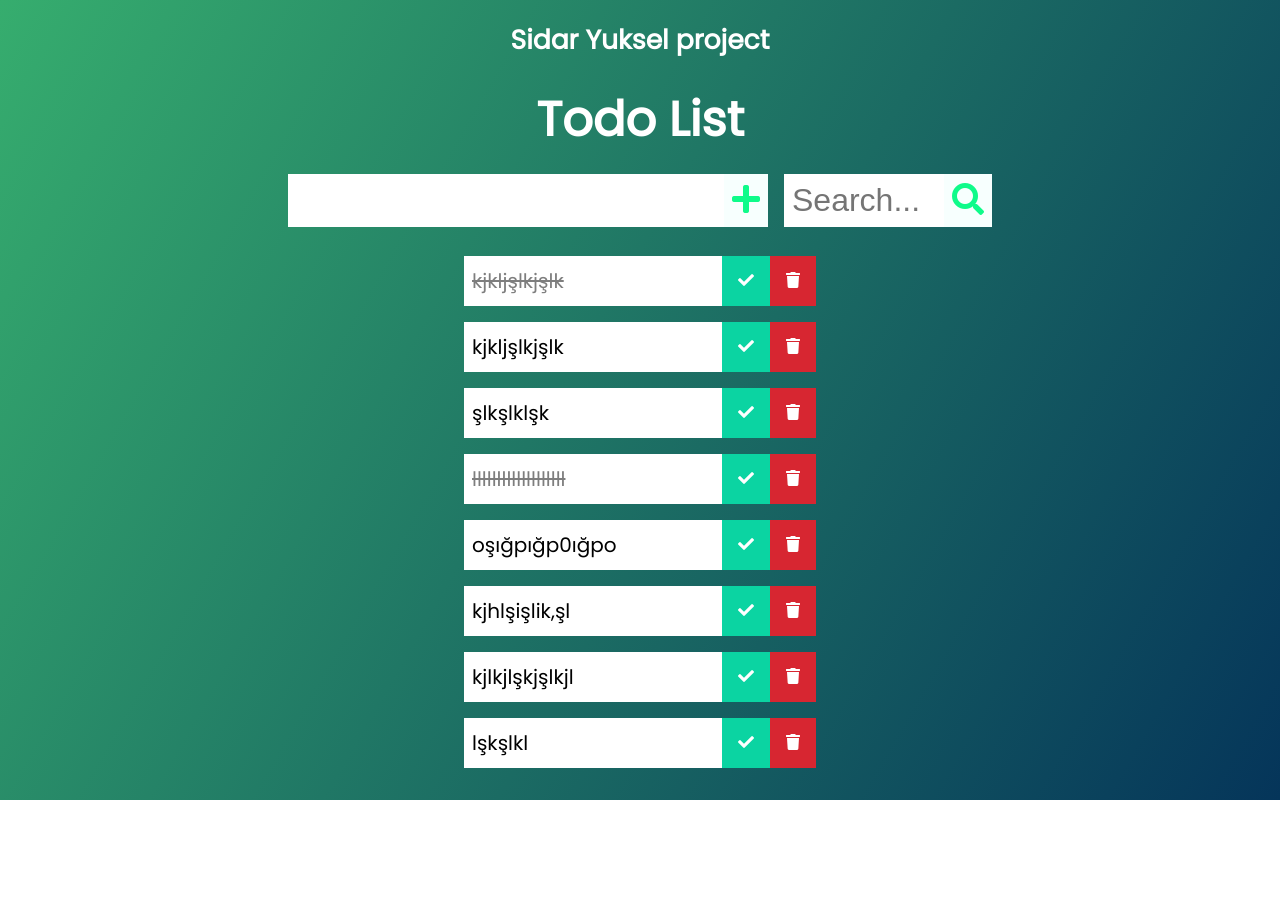
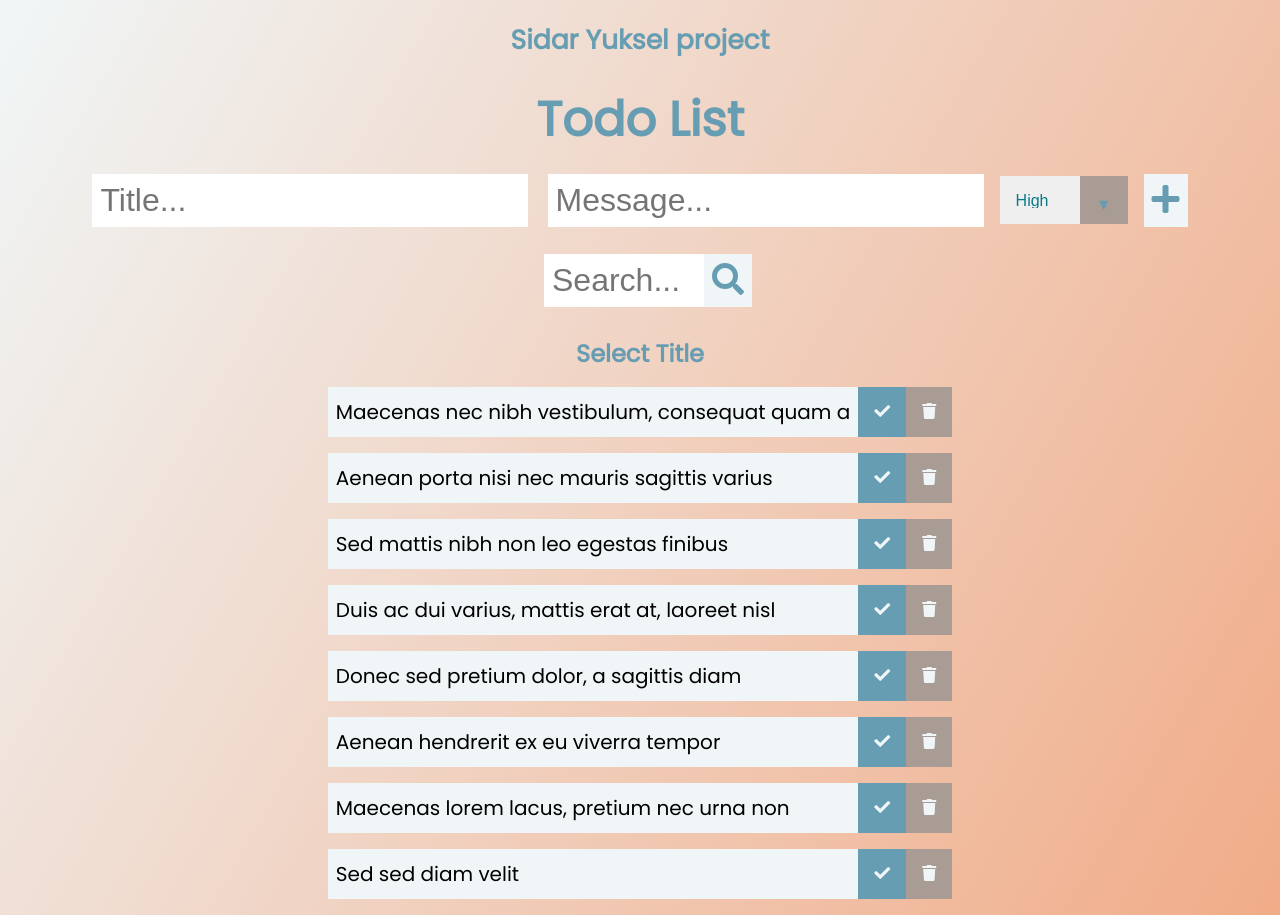
Before and after one commit to sidaryuksel/Todo-List-project, a React (Create React App) app: page / in a window 1280 px wide. Before the commit the page ends 800 px from the top, so only its background shows below. Built offline with nearby package versions, Linux system fonts and the light colour scheme; data requests are answered from the project's data file.

Commit message:
input mesage, createdDate added

```diff
--- a/db.json
+++ b/db.json
@@ -1,44 +1,44 @@
 {
   "todos": [
     {
-      "text": "kjkljşlkjşlk",
-      "completed": true,
-      "id": 15
+      "title": "Maecenas nec nibh vestibulum, consequat quam a",
+      "completed": false,
+      "id": 24
     },
     {
-      "text": "kjkljşlkjşlk",
+      "title": "Aenean porta nisi nec mauris sagittis varius",
       "completed": false,
-      "id": 16
+      "id": 25
     },
     {
-      "text": "şlkşlklşk",
+      "title": "Sed mattis nibh non leo egestas finibus",
       "completed": false,
-      "id": 17
+      "id": 26
     },
     {
-      "text": "lllllllllllllllllll",
-      "completed": true,
-      "id": 18
+      "title": "Duis ac dui varius, mattis erat at, laoreet nisl",
+      "completed": false,
+      "id": 27
     },
     {
-      "text": "oşığpığp0ığpo",
+      "title": "Donec sed pretium dolor, a sagittis diam",
       "completed": false,
-      "id": 19
+      "id": 28
     },
     {
-      "text": "kjhlşişlik,şl",
+      "title": "Aenean hendrerit ex eu viverra tempor",
       "completed": false,
-      "id": 20
+      "id": 29
     },
     {
-      "text": "kjlkjlşkjşlkjl",
+      "title": "Maecenas lorem lacus, pretium nec urna non",
       "completed": false,
-      "id": 21
+      "id": 30
     },
     {
-      "text": "lşkşlkl",
+      "title": "Sed sed diam velit",
       "completed": false,
-      "id": 22
+      "id": 31
     }
   ]
 }
--- a/src/App.css
+++ b/src/App.css
@@ -4,15 +4,14 @@
   box-sizing: border-box;
 }
 body {
-  background-image: linear-gradient(120deg, #36ad6e 0%, #05355a 100%);
-  color: white;
+  background-image: linear-gradient(120deg, #F0F6F7FF 0%, #F1AC88FF 100%);
+  color: #669DB3FF;
   font-family: "Poppins", sans-serif;
   min-height: 100vh;
 }
 header {
   font-size: 2rem;
 }
-
 header,
 form {
   min-height: 10vh;
@@ -28,32 +27,41 @@ form button {
   background: white;
 }
 form button {
-  color: #0ffb8a;
-  background: #f7fffe;
+  color: #669DB3FF;
+  background: #F0F6F7FF;
   cursor: pointer;
   transition: all 0.3s ease;
 }
 form button:hover {
-  background: #d72631;
-  color: white;
+  background: #F1AC88FF;
+  color: #F0F6F7FF;
   transform: scale(0.75);
+}
+input {
+  border-color: #669DB3FF;
+  border: thin;
 }
 .todo-container {
   display: flex;
   justify-content: center;
   align-items: center;
 }
-
+.todo-header {
+  display: flex;
+  justify-content: center;
+  align-items: center;
+  font-size: 1.5rem;
+  margin-top: 1rem;
+}
 .todo-list {
   min-width: 30%;
   list-style: none;
 }
-
 .todo {
   margin: 1rem;
-  background: white;
+  background: #F0F6F7FF;
   font-size: 1.5rem;
-  color: black;
+  color: #A89C94FF;
   display: flex;
   justify-content: space-between;
   align-items: center;
@@ -65,41 +73,35 @@ form button:hover {
 .todo li {
   flex: 1;
 }
-
 .trash-btn,
 .complete-btn {
-  background: #d72631;
-  color: white;
+  background: #A89C94FF;
+  color: #F0F6F7FF;
   border: none;
   padding: 1rem;
   cursor: pointer;
   font-size: 1rem;
 }
 .complete-btn {
-  background: rgb(11, 212, 162);
+  background: #669DB3FF;
 }
-
 .todo-item {
   color: black;
   font-size: 1.25rem;
   padding: 0rem 0.5rem;
 }
-
 .fa-trash,
 .fa-check {
   pointer-events: none;
 }
-
 .fall {
   transform: translateY(10rem) rotateZ(20deg);
   opacity: 0;
 }
-
 .completed {
   text-decoration: line-through;
   opacity: 0.5;
 }
-
 /*CUSTOM SELECTOR */
 select {
   -webkit-appearance: none;
@@ -111,18 +113,18 @@ select {
   border: 0 !important;
   background-image: none;
 }
-
 /* Custom Select */
 .select {
   margin: 1rem;
   position: relative;
-  overflow: hidden;
+  overflow:hidden;
 }
 select {
   color: #077b8a;
-  font-family: "Poppins", sans-serif;
+  font-size: 1rem;
   cursor: pointer;
-  width: 12rem;
+  width: 8rem;
+  height: 3rem;
 }
 /* Arrow */
 .select::after {
@@ -131,27 +133,28 @@ select {
   top: 0;
   right: 0;
   padding: 1rem;
-  background: #077b8a;
+  background: #A89C94FF;
   cursor: pointer;
   pointer-events: none;
 }
 /* Transition */
 
 .select:hover::after {
-  background: #d72631;
+  background: #F1AC88FF;
   transform: scale(0.75);
 }
-
 .search {
   margin-left: 1rem;
   width: 10rem;
 }
-
 .list-btn {
-  background: rgb(11, 212, 162);
-  color: white;
+  background: #077b8a;
+  color: #A89C94FF;
   border: none;
   padding: 1rem;
   cursor: pointer;
   font-size: 1rem;
 }
+.todo-input-msg {
+  margin-left: 1.2rem;
+}
--- a/src/components/Form.js
+++ b/src/components/Form.js
@@ -8,51 +8,84 @@ class Form extends Component {
         super(props);
         this.state = {
             todoItem: {
-                text: "",
+                title: "",
                 completed: false,
-            },
+                message: "",
+                createdDate: new Date(),
+                modifiedDate: "",
+                priority: "",
+            }
         }
     }
 
     handleInputText = (e) => {
-        const todoItem = { text: e.target.value, completed: this.state.todoItem.completed }
+        var date = new Date();
+        var todayDate = date.getMonth() + '/' + date.getDay() + '/' + date.getFullYear();
+        console.log(todayDate);
+        const todoItem = {
+            title: e.target.value,
+            message: e.target.value,
+            createdDate: todayDate,
+            priority: this.state.priority,
+            completed: !this.state.todoItem.completed
+        }
         this.setState({
             todoItem: todoItem
         })
         console.log("state: ", this.state.todoItem)
     }
 
+    handleChange = (e) => {
+        this.setState({priority: e.target.value});
+    }
+
     handleSubmitClick = (e) => {
-        //  e.preventDefault();
+        e.preventDefault();
         const todoItem = this.state.todoItem;
         console.log("todoıtem: ", todoItem);
-        if (todoItem.text !== "") {
+        if (todoItem.title !== "") {
             this.props.addTodoItem(todoItem);
             this.setState({
-                text: '',
+                title: "",
+                message: "",
                 completed: false,
-                status: "",
+                createdDate: new Date(),
             });
         }
     }
 
     render() {
         return (
-            <form>
-                <input type="text" className="todo-input" onChange={this.handleInputText} />
-                <button className="todo-button" type="submit" value={this.state.text} onClick={this.handleSubmitClick}>
-                    <i className="fas fa-plus"></i>
-                </button>
-                <Search />
-            </form>
+            <div>
+                <form>
+                    <input placeholder="Title..." type="title" className="todo-input" onChange={this.handleInputText} />
+                    <input placeholder="Message..." type="message" className="todo-input-msg" onChange={this.handleInputText} />
+                    <div className="select">
+                        <select name="todos" className="filter-todo" onChange={this.handleChange}>
+                            <option value="high">High</option>
+                            <option value="medium">Medium</option>
+                            <option value="low">Low</option>
+                        </select>
+                    </div>
+                    <button className="todo-button" type="submit" value={this.state.todoItem} onClick={this.handleSubmitClick}>
+                        <i className="fas fa-plus"></i>
+                    </button>
+                </form>
+                <form>
+                    <Search />
+                </form>
+                <h3 className="todo-header" >Select Title</h3>
+            </div>
         )
     }
 }
+
 const stateToProps = (state) => ({
     todos: state.todos,
     todoItem: state.todoItem,
     search: state.search,
 })
+
 const dispatchToProps = {
     getTodoList: todoActions.getTodoList,
     addTodoItem: todoActions.addTodoItem,
--- a/src/components/Todo.js
+++ b/src/components/Todo.js
@@ -3,8 +3,13 @@ import { connect } from 'react-redux'
 import { todoActions } from '../redux/action/todoAction'
 import TodoDetail from './TodoDetail'
 
-
 class Todo extends Component {
+    constructor(props) {
+        super(props);
+        this.state = {
+            todoItem: {},
+        }
+    }
 
     handleDelete = (e) => {
         e.preventDefault();
@@ -19,8 +24,10 @@ class Todo extends Component {
     }
 
     handleClick = (e) => {
-        return (
-            <div><TodoDetail value={this.props.value} /></div>
+        console.log("detai,l",e.target.value);
+        this.setState({
+            todoItem: e.target,
+        }
         )
     }
 
@@ -29,11 +36,12 @@ class Todo extends Component {
         console.log("todoprop",this.props);
         return (
             <div className="todo">
-                <li className={`todo-item ${this.props.value.completed ? "completed" : ''}`} value={this.props.value} onClick={this.handleClick}>
-                    {this.props.value.text}
+                <li className={`todo-item ${this.props.value.completed ? "completed" : ''}`} value={this.props.id} onClick={this.handleClick}>
+                    {this.props.value.title}
                     </li>
                 <button className="complete-btn" onClick={this.handleComplete}><i className="fas fa-check"></i></button>
                 <button className="trash-btn" onClick={this.handleDelete}><i className="fas fa-trash"></i></button>
+
             </div>
         )
     }
--- a/src/components/TodoDetail.js
+++ b/src/components/TodoDetail.js
@@ -0,0 +1,39 @@
+import React, { Component } from 'react'
+import { connect } from 'react-redux'
+
+ class TodoDetail extends Component {
+    constructor(props) {
+        super(props);
+        this.state = {
+            todoItem: {
+                title: "",
+                completed: false,
+                title: "",
+                message: "",
+                createdDate: "",
+                modifiedDate: "",
+                priority: "",
+            },
+
+        }
+    }
+
+
+    render() {
+        return (
+            <div>
+               <h1>Merhaba</h1>
+            </div>
+        )
+    }
+}
+
+const stateToProps = (state) => ({
+
+})
+
+const dispatchToProps = {
+
+}
+
+export default connect(stateToProps, dispatchToProps) (TodoDetail)
--- a/src/components/TodoList.js
+++ b/src/components/TodoList.js
@@ -16,7 +16,6 @@ class TodoList extends Component {
     handleClick = (e) => {
         this.setState({
             length: this.props.todos.length
-
         })
         return (
             <div>
@@ -33,6 +32,7 @@ class TodoList extends Component {
                         <Todo value={todo} key={todo.id} id={todo.id} />
                     ))
                     }
+
                 </ul>
             </div>
         )
--- a/src/redux/reducer/todoReducer.js
+++ b/src/redux/reducer/todoReducer.js
@@ -21,7 +21,7 @@ export function todos(state = [], action) {
         case todoConstants.TODOSEARCH:
                 newState = state.filter(todo => {
                 if (action.payload === "") return todo;
-                else if (todo.text.toLowerCase().includes(action.payload.toLowerCase())) return todo;
+                else if (todo.title.toLowerCase().includes(action.payload.toLowerCase())) return todo;
                 return "";});
                 console.log("reducer: ", newState);
             return newState;
```
